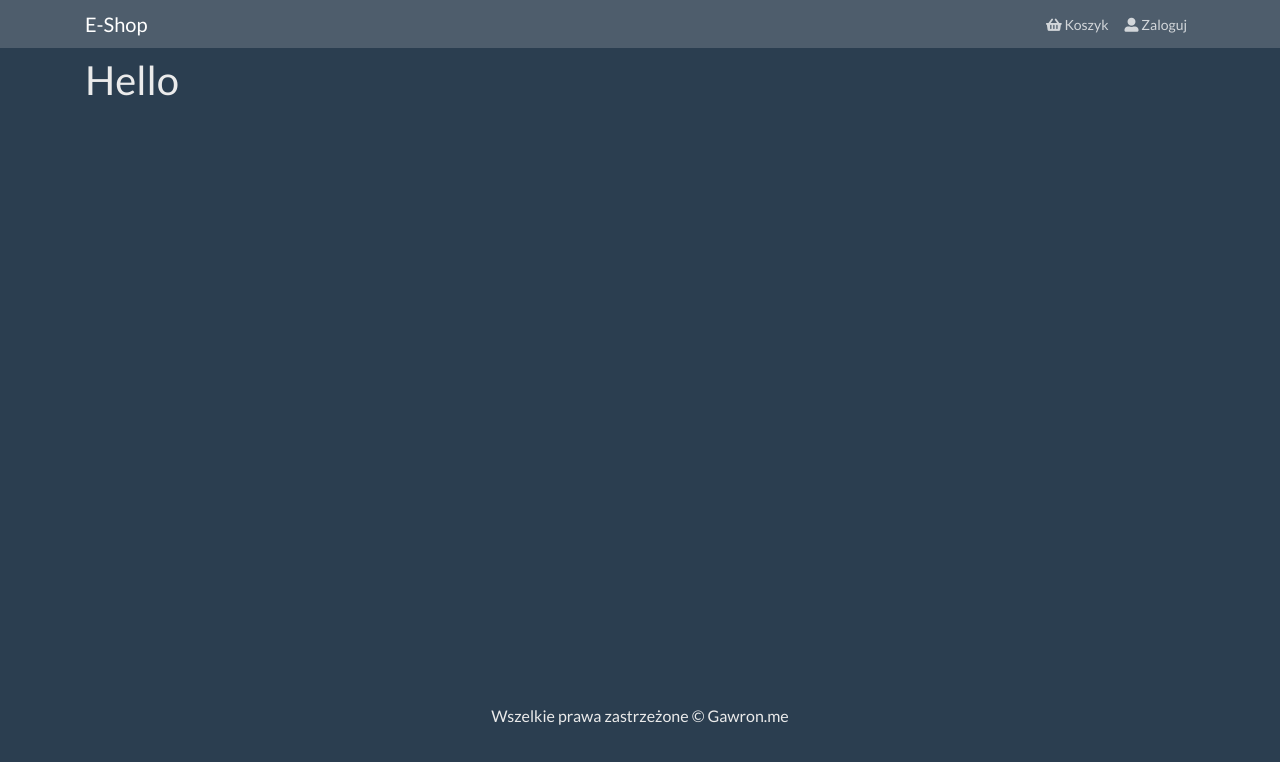
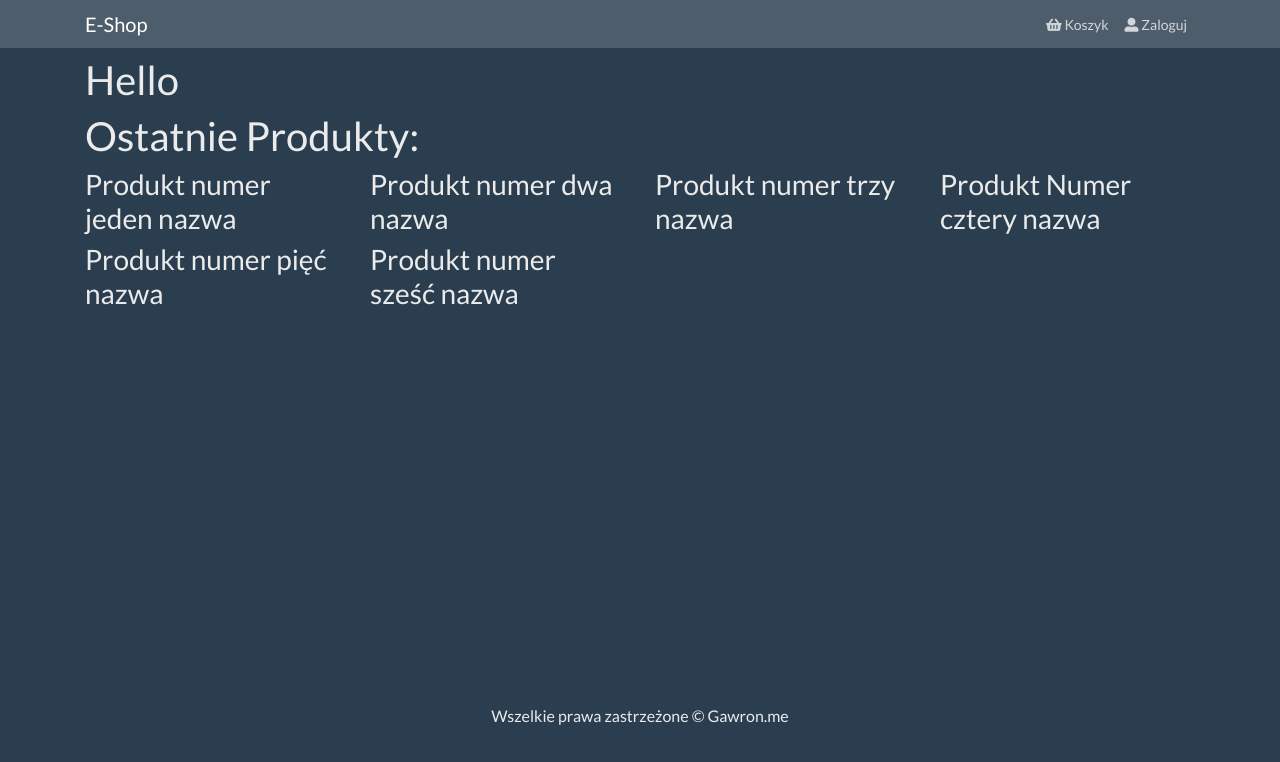
Before and after one commit to Elldrigar/e-shop, a React (Create React App) app in the folder front/: page / in a window 1280 px wide. Shown: the top 762 px of the page. Built offline with nearby package versions, Linux system fonts and the light colour scheme.

Commit message:
Create HomePage with products from dummy DB

```diff
--- a/front/src/App.js
+++ b/front/src/App.js
@@ -2,6 +2,7 @@ import React from 'react'
 import { Container } from 'react-bootstrap'
 import { Header } from './components/Header'
 import { Footer } from './components/Footer'
+import HomePage from './pages/HomePage'
 
 const App = () => {
   return (
@@ -10,6 +11,7 @@ const App = () => {
       <main className='py-2'>
         <Container>
           <h1>Hello</h1>
+          <HomePage />
         </Container>
       </main>
       <Footer />
--- /dev/null
+++ b/front/src/pages/HomePage.js
@@ -0,0 +1,20 @@
+import React from 'react'
+import products from '../products'
+import { Row, Col } from 'react-bootstrap'
+
+const HomePage = () => {
+  return (
+    <>
+      <h1>Ostatnie Produkty:</h1>
+      <Row>
+        {products.map((product) => (
+          <Col sm={12} md={6} lg={4} xl={3}>
+            <h3>{product.name}</h3>
+          </Col>
+        ))}
+      </Row>
+    </>
+  )
+}
+
+export default HomePage
```
